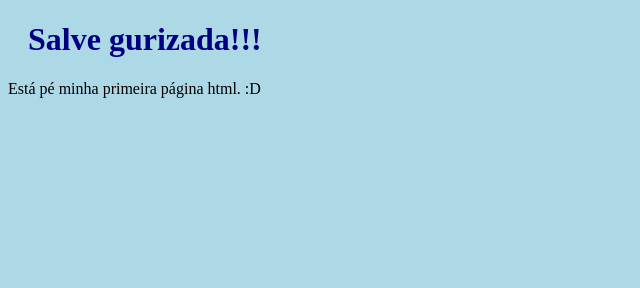
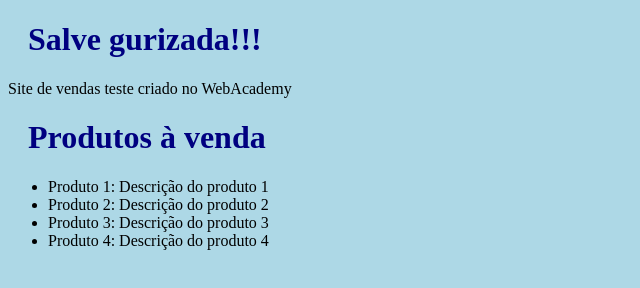
Before and after one commit to Flep0/vendas_wa, a plain HTML site: page index.html in a window 1280 px wide. Shown: the whole page, without its empty margins (0-640 px from the left). Drawn offline with Linux system fonts and the light colour scheme.

Commit message:
feat: adiciona lista de produtos #04

```diff
--- a/index.html
+++ b/index.html
@@ -6,6 +6,13 @@
 </head>
 <body>
     <h1>Salve gurizada!!!</h1>
-    <p>Está pé minha primeira página html. :D</p>
+    <p>Site de vendas teste criado no WebAcademy</p>
+    <h1>Produtos à venda</h1>
+    <ul>
+        <li>Produto 1: Descrição do produto 1</li>
+        <li>Produto 2: Descrição do produto 2</li>
+        <li>Produto 3: Descrição do produto 3</li>
+        <li>Produto 4: Descrição do produto 4</li>
+    </ul>
 </body>
 </html>
```
